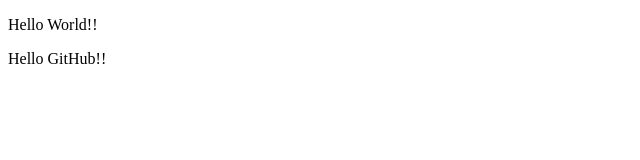
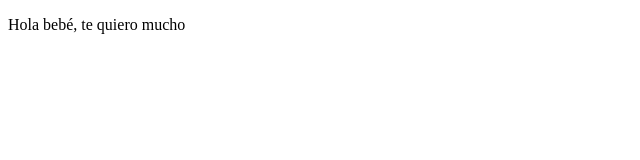
Before and after one commit to carlos-ilich/webApp, a plain HTML site: page index.html in a window 1280 px wide. Shown: the whole page, without its empty margins (0-640 px from the left). Drawn offline with Linux system fonts and the light colour scheme.

Commit message:
primeros cambios

```diff
--- a/index.html
+++ b/index.html
@@ -4,7 +4,6 @@
         <title> Hello GitHub </title>
     </head>
     <body>
-	<p> Hello World!! </p>
-	<p> Hello GitHub!! </p>
+	<p> Hola bebé, te quiero mucho </p>
     </body>
 </html>
```
